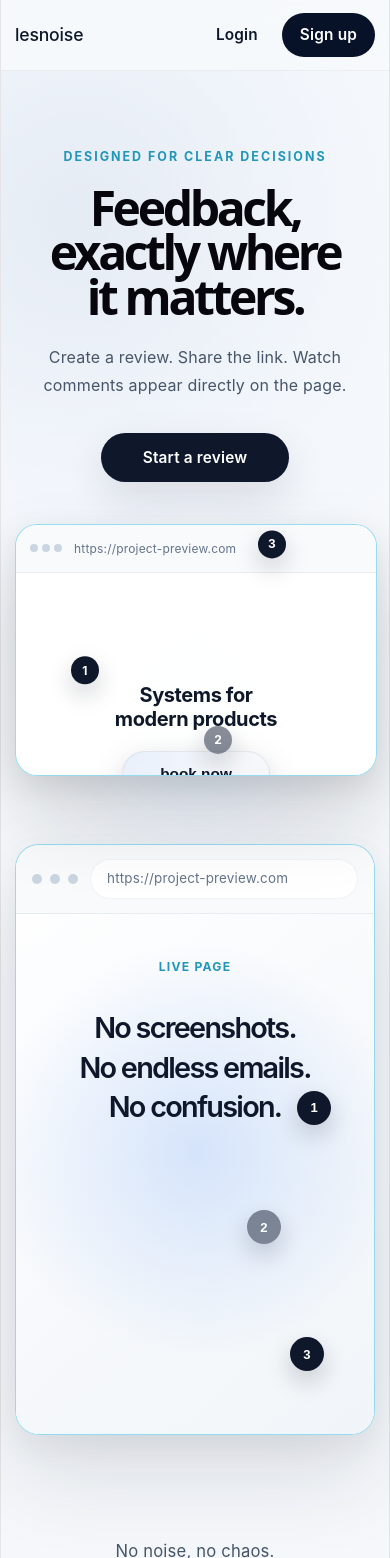
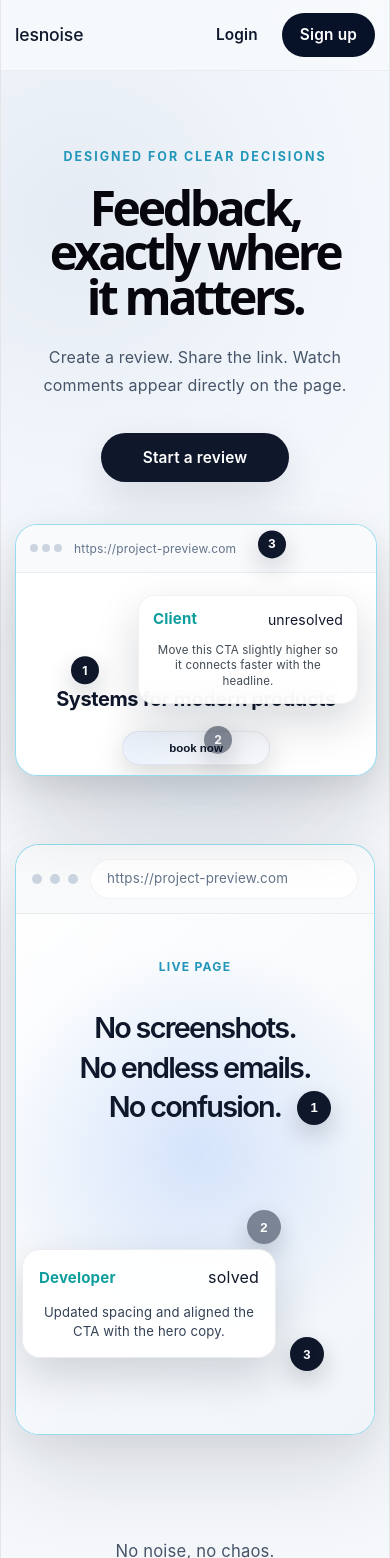
Before and after one commit to emiliagrama/lesnoise-frontend, a React app: page / in a window 390 px wide. Shown: the top 1558 px of the page. Built offline with nearby package versions, Linux system fonts and the light colour scheme; the HTML template or start-up script is replaced by a standard one.

Commit message:
Polish mobile hero and mockup layout

```diff
--- a/src/pages/HomePage.css
+++ b/src/pages/HomePage.css
@@ -769,3 +769,69 @@ body {
     border-radius: 24px;
   }
 }
+
+@media (max-width: 768px) {
+  .comment {
+    display: block;
+    position: absolute;
+    z-index: 30;
+    width: 190px;
+    right: 18px;
+    top: 70px;
+    padding: 14px;
+    border-radius: 16px;
+    background: rgba(255, 255, 255, 0.92);
+    box-shadow: 0 18px 45px rgba(7, 17, 38, 0.16);
+    backdrop-filter: blur(14px);
+  }
+
+  .comment p {
+    font-size: 0.72rem;
+    line-height: 1.35;
+  }
+
+  .lesnoise-comment-card {
+    display: block;
+    position: absolute;
+    z-index: 30;
+    width: 220px;
+    right: 18px;
+    top: 72px;
+    padding: 16px;
+    border-radius: 18px;
+    background: rgba(255, 255, 255, 0.94);
+    box-shadow: 0 18px 45px rgba(7, 17, 38, 0.16);
+    backdrop-filter: blur(14px);
+  }
+
+  .lesnoise-comment-card__body {
+    font-size: 0.82rem;
+    line-height: 1.45;
+  }
+
+  .lesnoise-comment-card{
+    top: 335px;
+    right: 98px;
+    width: 220px;
+    padding: 16px;
+    border-radius: 18px;
+    background: rgba(255, 255, 255, 0.94);
+    box-shadow: 0 18px 45px rgba(7, 17, 38, 0.16);
+    backdrop-filter: blur(14px);
+  }
+}
+
+@media (max-width: 768px) {
+  .lesnoise-product__button {
+    padding: 10px 18px !important;
+    font-size: 0.72rem !important;
+    border-radius: 999px;
+    max-width: 120px;
+    white-space: nowrap;
+  }
+
+  .lesnoise-product__content {
+    padding: 94px 38px 58px;
+    max-width: 100%;
+  }
+}
--- a/src/pages/HomePage.jsx
+++ b/src/pages/HomePage.jsx
@@ -68,7 +68,9 @@ export default function HomePage() {
 
             <h3>Systems for modern products</h3>
           </div>
-          <button className="lesnoise-button lesnoise-button--ghost">book now</button>
+            <button className="lesnoise-button lesnoise-button--ghost lesnoise-product__button">
+              book now
+            </button>
           </div>
 
           {/* Pins */}
@@ -87,6 +89,7 @@ export default function HomePage() {
               Move this CTA slightly higher so it connects faster with the headline.
             </p>
           </div>
+
         </div>
       </div>
     </div>
```
